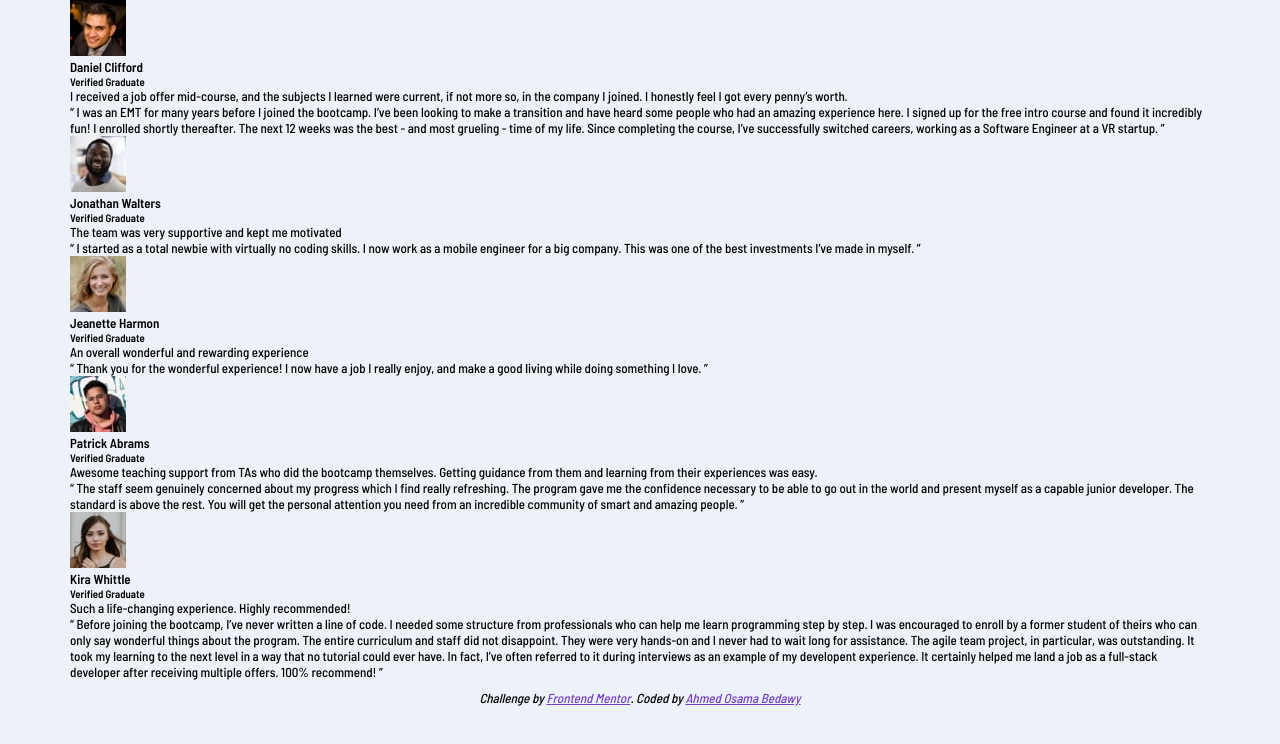
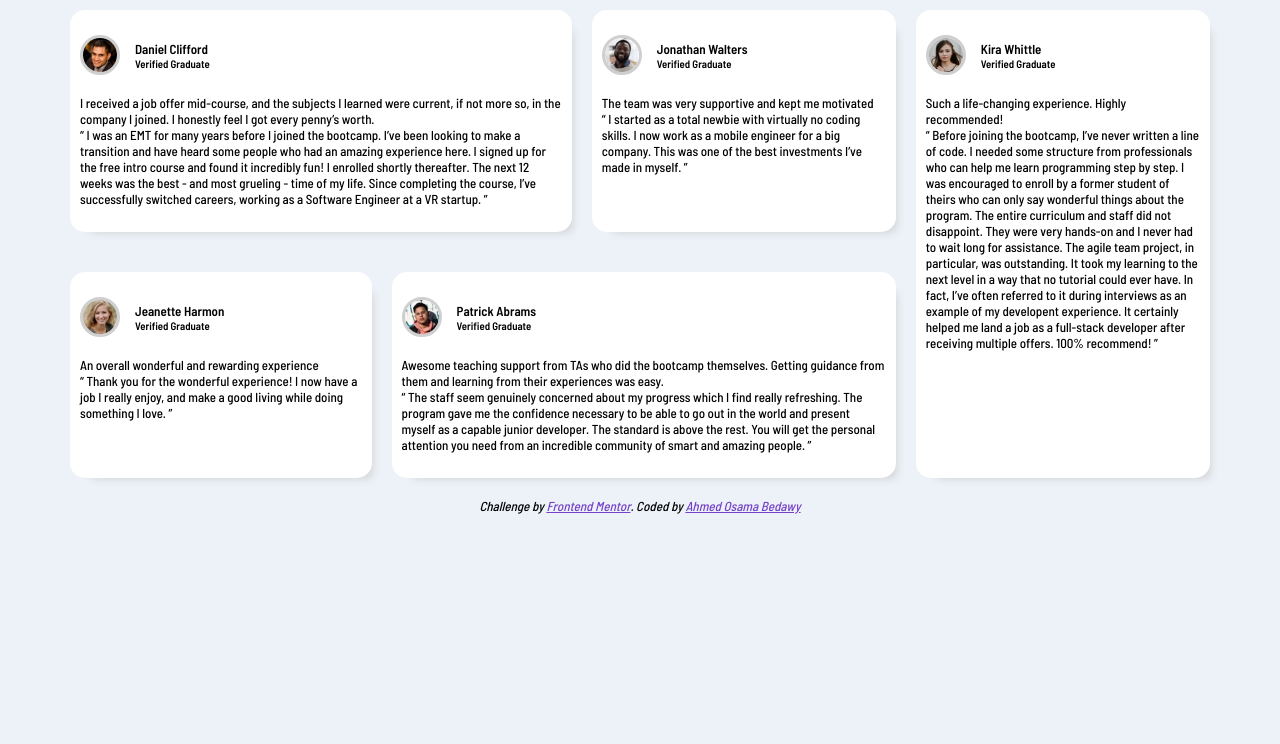
Before and after one commit to ahmeddoosama/testimonials-grid-section-main, a plain HTML site: page index.html in a window 1280 px wide. Drawn offline with Linux system fonts and the light colour scheme.

Commit message:
Add CSS Grid in project

```diff
--- a/index.html
+++ b/index.html
@@ -10,7 +10,8 @@
     <title>Testimonials grid section</title>
 
     <!-- Google Fonts -->
-    <link rel="stylesheet" href="https://fonts.googleapis.com/css2?family=Barlow+Semi+Condensed:wght@500;600&display=swap" />
+    <link rel="stylesheet"
+        href="https://fonts.googleapis.com/css2?family=Barlow+Semi+Condensed:wght@500;600&display=swap" />
 
     <!-- Main CSS -->
     <link rel="stylesheet" href="css/style.css" />
@@ -28,72 +29,108 @@
     <main>
         <div class="container">
 
-            <article class="card">
+            <div class="cards-groub">
+                <article class="card grid-card-1">
                     <div class="card__header">
                         <img class="person__pic" src="images/persons/image-daniel.jpg" alt="Daniel Clifford" />
+                        <div>
                             <h4 class="person__name">Daniel Clifford</h4>
                             <h5>Verified Graduate</h5>
                         </div>
+                    </div>
                     <div class="card__body">
-                    <p class="card__intro">I received a job offer mid-course, and the subjects I learned were current, if not more so, in the company I joined. I honestly feel I got every penny’s worth.</p>
-                    <p class="card__review">“ I was an EMT for many years before I joined the bootcamp. I’ve been looking to make a transition and have heard some people who had an amazing experience here. I signed up for the free intro course and found it incredibly fun! I enrolled shortly thereafter. The next 12 weeks was the best - and most grueling - time of my life. Since completing the course, I’ve successfully switched careers, working as a Software Engineer at a VR startup. ”</p>
+                        <p class="card__intro">I received a job offer mid-course, and the subjects I learned were
+                            current, if not more so, in the company I joined. I honestly feel I got every penny’s worth.
+                        </p>
+                        <p class="card__review">“ I was an EMT for many years before I joined the bootcamp. I’ve been
+                            looking to make a transition and have heard some people who had an amazing experience here.
+                            I signed up for the free intro course and found it incredibly fun! I enrolled shortly
+                            thereafter. The next 12 weeks was the best - and most grueling - time of my life. Since
+                            completing the course, I’ve successfully switched careers, working as a Software Engineer at
+                            a VR startup. ”</p>
                     </div>
                 </article>
 
-            <article class="card">
+                <article class="card grid-card-2">
                     <div class="card__header">
                         <img class="person__pic" src="images/persons/image-jonathan.jpg" alt="Jonathan Walters" />
+                        <div>
                             <h4 class="person__name">Jonathan Walters</h4>
                             <h5>Verified Graduate</h5>
                         </div>
+                    </div>
                     <div class="card__body">
                         <p class="card__intro">The team was very supportive and kept me motivated</p>
-                    <p class="card__review"> “ I started as a total newbie with virtually no coding skills. I now work as a mobile engineer for a big company. This was one of the best investments I’ve made in myself. ”</p>
+                        <p class="card__review"> “ I started as a total newbie with virtually no coding skills. I now
+                            work as a mobile engineer for a big company. This was one of the best investments I’ve made
+                            in myself. ”</p>
                     </div>
                 </article>
 
-            <article class="card">
+                <article class="card grid-card-3">
                     <div class="card__header">
                         <img class="person__pic" src="images/persons/image-jeanette.jpg" alt="Jeanette Harmon" />
+                        <div>
                             <h4 class="person__name">Jeanette Harmon</h4>
                             <h5>Verified Graduate</h5>
                         </div>
+                    </div>
                     <div class="card__body">
                         <p class="card__intro">An overall wonderful and rewarding experience</p>
-                    <p class="card__review">“ Thank you for the wonderful experience! I now have a job I really enjoy, and make a good living while doing something I love. ”</p>
+                        <p class="card__review">“ Thank you for the wonderful experience! I now have a job I really
+                            enjoy, and make a good living while doing something I love. ”</p>
                     </div>
                 </article>
 
-            <article class="card">
+                <article class="card grid-card-4">
                     <div class="card__header">
                         <img class="person__pic" src="images/persons/image-patrick.jpg" alt="Patrick Abrams" />
+                        <div>
                             <h4 class="person__name">Patrick Abrams</h4>
                             <h5>Verified Graduate</h5>
                         </div>
+                    </div>
                     <div class="card__body">
-                    <p class="card__intro">Awesome teaching support from TAs who did the bootcamp themselves. Getting guidance from them and learning from their experiences was easy.</p>
-                    <p class="card__review"> “ The staff seem genuinely concerned about my progress which I find really refreshing. The program gave me the confidence necessary to be able to go out in the world and present myself as a capable junior developer. The standard is above the rest. You will get the personal attention you need from an incredible community of smart and amazing people. ”</p>
+                        <p class="card__intro">Awesome teaching support from TAs who did the bootcamp themselves.
+                            Getting guidance from them and learning from their experiences was easy.</p>
+                        <p class="card__review"> “ The staff seem genuinely concerned about my progress which I find
+                            really refreshing. The program gave me the confidence necessary to be able to go out in the
+                            world and present myself as a capable junior developer. The standard is above the rest. You
+                            will get the personal attention you need from an incredible community of smart and amazing
+                            people. ”</p>
                     </div>
                 </article>
 
-            <article class="card">
+                <article class="card grid-card-5">
                     <div class="card__header">
                         <img class="person__pic" src="images/persons/image-kira.jpg" alt="Kira Whittle" />
+                        <div>
                             <h4 class="person__name">Kira Whittle</h4>
                             <h5>Verified Graduate</h5>
                         </div>
+                    </div>
                     <div class="card__body">
                         <p class="card__intro">Such a life-changing experience. Highly recommended!</p>
-                    <p class="card__review">“ Before joining the bootcamp, I’ve never written a line of code. I needed some structure from professionals who can help me learn programming step by step. I was encouraged to enroll by a former student of theirs who can only say wonderful things about the program. The entire curriculum and staff did not disappoint. They were very hands-on and I never had to wait long for assistance. The agile team project, in particular, was outstanding. It took my learning to the next level in a way that no tutorial could ever have. In fact, I’ve often referred to it during interviews as an example of my developent experience. It certainly helped me land a job as a full-stack developer after receiving multiple offers. 100% recommend! ”</p>
+                        <p class="card__review">“ Before joining the bootcamp, I’ve never written a line of code. I
+                            needed some structure from professionals who can help me learn programming step by step. I
+                            was encouraged to enroll by a former student of theirs who can only say wonderful things
+                            about the program. The entire curriculum and staff did not disappoint. They were very
+                            hands-on and I never had to wait long for assistance. The agile team project, in particular,
+                            was outstanding. It took my learning to the next level in a way that no tutorial could ever
+                            have. In fact, I’ve often referred to it during interviews as an example of my developent
+                            experience. It certainly helped me land a job as a full-stack developer after receiving
+                            multiple offers. 100% recommend! ”</p>
                     </div>
                 </article>
+            </div>
 
         </div>
     </main>
 
     <footer class="main-footer">
         <div class="container">
-            Challenge by <a href="https://www.frontendmentor.io/profile/ahmeddoosama">Frontend Mentor</a>. Coded by <a href="https://www.linkedin.com/in/ahmeddoosama/">Ahmed Osama Bedawy</a>
+            Challenge by <a href="https://www.frontendmentor.io/profile/ahmeddoosama">Frontend Mentor</a>. Coded by <a
+                href="https://www.linkedin.com/in/ahmeddoosama/">Ahmed Osama Bedawy</a>
         </div>
     </footer>
 
--- a/sass/components/_cards.scss
+++ b/sass/components/_cards.scss
@@ -0,0 +1,42 @@
+/* ========== Contain Cards style ========== */
+@import '../partials/variables';
+@import '../partials/colors';
+
+/* Cards Variable */
+$card-box-shadow: 10px 10px 10px -10px $Light-gray;
+
+/* ========== Cards ========== */
+.cards-groub {
+    display: grid;
+    grid-gap: 10px;
+    grid-gap: 20px;
+      grid-template-areas:  "grid-card-1 grid-card-1 grid-card-2 grid-card-5"
+                            "grid-card-3 grid-card-4 grid-card-4 grid-card-5";
+}
+
+.card {
+    background-color: $white;
+    padding: 15px 10px;
+    margin: 10px 0;
+    border-radius: 15px;
+    box-shadow: $card-box-shadow;
+}
+
+.card__header,
+.card__body {
+    padding: 10px 0;
+}
+
+.card__header {
+    display: flex;
+    align-items: center;
+}
+
+.card__header {
+    img {
+        border-radius: 50%;
+        width: 40px;
+        border: 3px solid $Light-gray;
+        margin-right: 15px;
+    }
+}
--- a/sass/layout/_footer.scss
+++ b/sass/layout/_footer.scss
@@ -1,3 +1,8 @@
+/* ========== Contain Footer style ========== */
+@import '../partials/variables';
+@import '../partials/colors';
+
+/* ========== Footer ========== */
 .main-footer {
     text-align: $text-align-center;
     margin: 10px 0;
--- a/sass/partials/_colors.scss
+++ b/sass/partials/_colors.scss
@@ -1,6 +1,6 @@
 /* Public Colors */
 $black: #000;
-$White: hsl(0, 0%, 100%);
+$white: hsl(0, 0%, 100%);
 
 // Primary
 $Moderate-violet: hsl(263, 55%, 52%);
--- a/sass/partials/_grid.scss
+++ b/sass/partials/_grid.scss
@@ -82,3 +82,21 @@ $container-lg: $container-large-desktop !default;
 @media (min-width: $screen-lg-min) {
     @include make-grid(lg);
 }
+
+
+// Cards Grid
+.grid-card-1 {
+    grid-area: grid-card-1;
+}
+.grid-card-2 {
+    grid-area: grid-card-2;
+}
+.grid-card-3 {
+    grid-area: grid-card-3;
+}
+.grid-card-4 {
+    grid-area: grid-card-4;
+}
+.grid-card-5 {
+    grid-area: grid-card-5;
+}
```
Also changed, not shown: css/style.css, sass/partials/_variables.scss (line endings or trailing spaces), 1 other file. Lines whose indentation alone changed are shown as unchanged.
